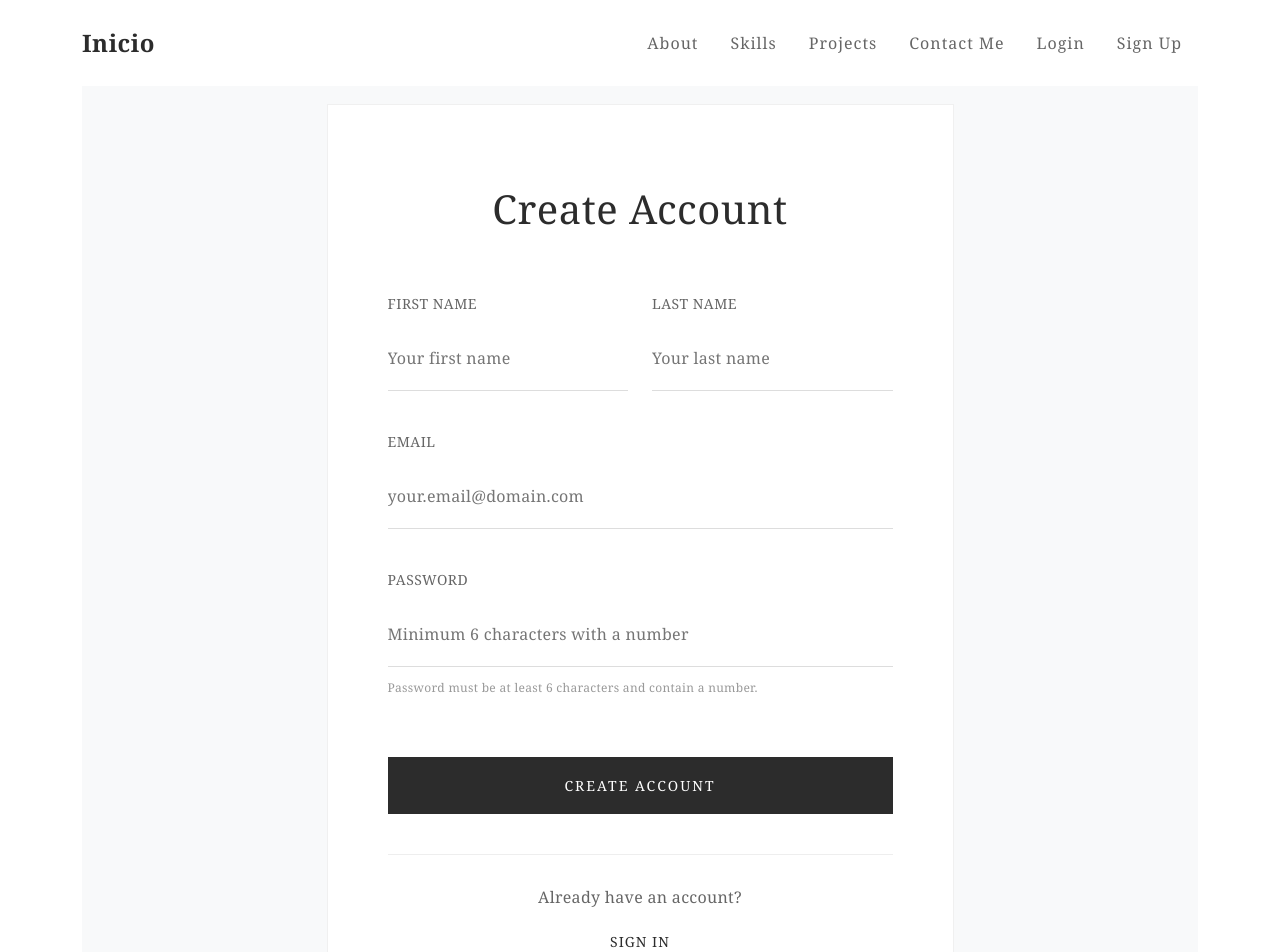
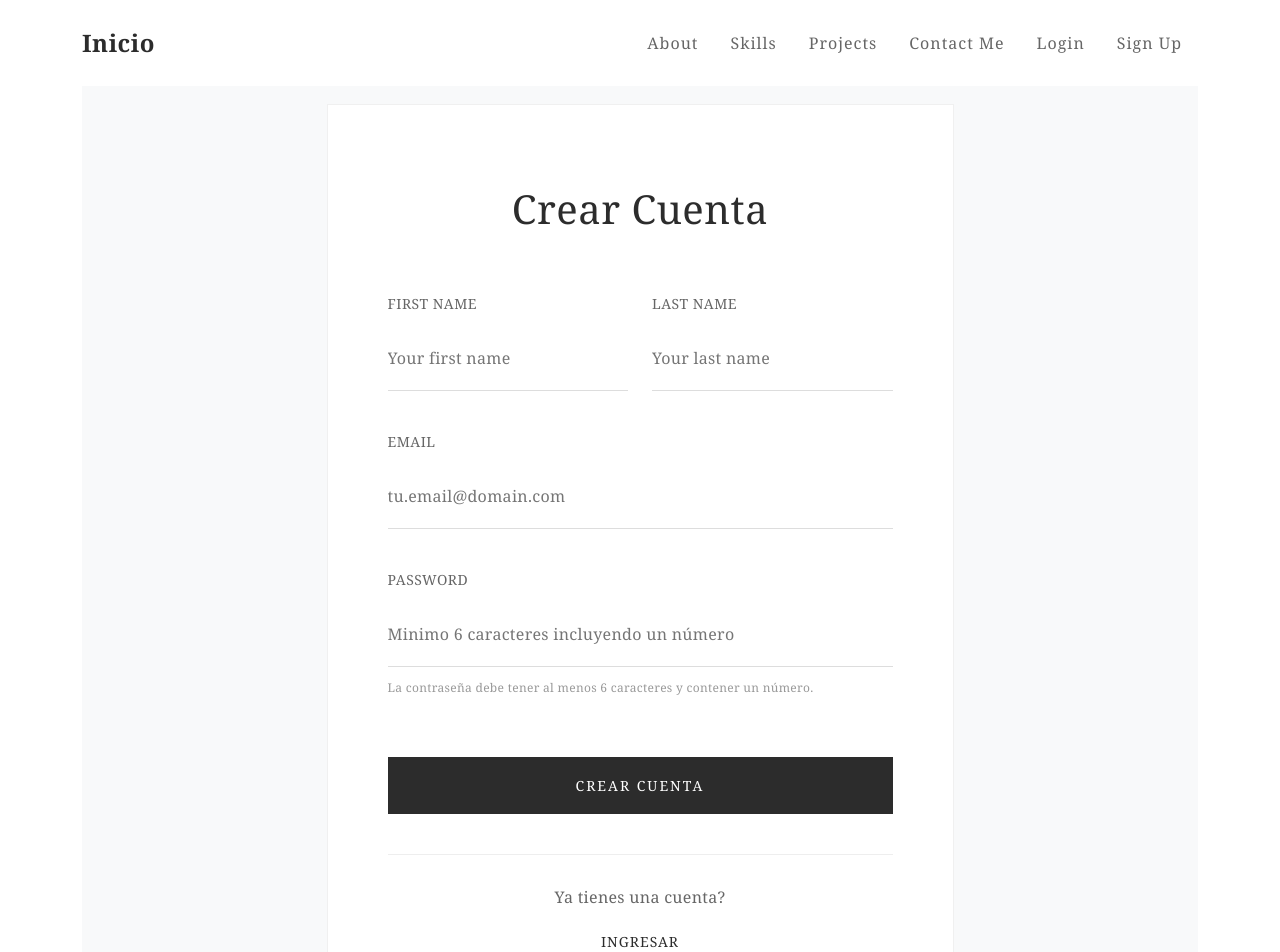
Before and after one commit to Azu-ul/portfolio_front, a React (Vite) app: page /register in a window 1280 px wide. Shown: the top 952 px of the page. Built offline with nearby package versions, Linux system fonts and the light colour scheme.

Commit message:
rutas fix

```diff
--- a/src/components/Contact.jsx
+++ b/src/components/Contact.jsx
@@ -15,7 +15,7 @@ const Contact = () => {
   useEffect(() => {
     const fetchContactData = async () => {
       try {
-        const response = await fetch('http://localhost:5000/api/content/contact');
+        const response = await fetch('https://portfolio-back-h389.onrender.com/api/content/contact');
         if (!response.ok) throw new Error('Error al cargar los datos de contacto');
         const data = await response.json();
         setContactData(data);
--- a/src/components/Footer.jsx
+++ b/src/components/Footer.jsx
@@ -1,4 +1,6 @@
 import React, { useState, useEffect } from 'react';
+
+const BASE_URL = 'https://portfolio-back-h389.onrender.com';
 
 const Footer = () => {
   const [footerData, setFooterData] = useState({});
@@ -9,7 +11,7 @@ const Footer = () => {
   useEffect(() => {
     const fetchFooterData = async () => {
       try {
-        const response = await fetch('http://localhost:5000/api/content/footer');
+        const response = await fetch(`${BASE_URL}/api/content/footer`);
         if (!response.ok) throw new Error('Error al cargar los datos del footer');
         const data = await response.json();
         setFooterData(data);
--- a/src/components/Header.jsx
+++ b/src/components/Header.jsx
@@ -1,5 +1,7 @@
 import React, { useState, useEffect } from 'react';
 import { motion } from 'framer-motion';
+
+const BASE_URL = 'https://portfolio-back-h389.onrender.com';
 
 // También actualizamos el NavBar
 export const MinimalNavBar = () => {
@@ -97,7 +99,7 @@ const Header = () => {
   useEffect(() => {
     const fetchHeaderData = async () => {
       try {
-        const response = await fetch('http://localhost:5000/api/content/header');
+        const response = await fetch(`${BASE_URL}/api/content/header`);
         if (!response.ok) {
           throw new Error('Error al cargar los datos');
         }
--- a/src/components/NavBar.jsx
+++ b/src/components/NavBar.jsx
@@ -9,6 +9,8 @@ const NavBar = () => {
   const navigate = useNavigate();
   const location = useLocation();
   const [showConfirmOverlay, setShowConfirmOverlay] = useState(false);
+
+  const API_BASE_URL = 'https://portfolio-back-h389.onrender.com';
 
   const handleLogout = () => {
     setShowConfirmOverlay(true);
--- a/src/components/Skills.jsx
+++ b/src/components/Skills.jsx
@@ -10,7 +10,8 @@ const Skills = () => {
   useEffect(() => {
     const fetchSkills = async () => {
       try {
-        const response = await axios.get('http://localhost:5000/api/content/skills');
+        // Agregar el prefijo a la ruta relativa
+        const response = await axios.get('https://portfolio-back-h389.onrender.com/api/content/skills');
         setSkills(response.data);
       } catch (error) {
         console.error('Error fetching skills:', error);
--- a/src/pages/ChangePassword.jsx
+++ b/src/pages/ChangePassword.jsx
@@ -49,7 +49,8 @@ export default function ChangePassword() {
 
     try {
       const token = localStorage.getItem('token');
-      await axios.put('http://localhost:5000/api/auth/change-password', formData, {
+      // Agregar el prefijo a la ruta relativa
+      await axios.put('https://portfolio-back-h389.onrender.com/api/auth/change-password', formData, {
         headers: {
           Authorization: `Bearer ${token}`
         }
--- a/src/pages/Login.jsx
+++ b/src/pages/Login.jsx
@@ -50,7 +50,8 @@ export default function Login() {
     setLoading(true);
 
     try {
-      const response = await axios.post('http://localhost:5000/api/auth/login', formData);
+      // Agregar el prefijo a la ruta relativa
+      const response = await axios.post('https://portfolio-back-h389.onrender.com/api/auth/login', formData);
       login(response.data);
       showOverlay('Inicio de sesión exitoso', 'success');
       setTimeout(() => navigate('/'), 1500);
@@ -110,7 +111,7 @@ export default function Login() {
                 color: '#2c2c2c',
                 letterSpacing: '0.5px'
               }}>
-                Sign In
+                Ingresar
               </h2>
 
               <form onSubmit={handleSubmit}>
@@ -126,7 +127,7 @@ export default function Login() {
                     disabled={loading}
                     value={formData.email}
                     onChange={handleInputChange}
-                    placeholder="your.email@domain.com"
+                    placeholder="tu.email@domain.com"
                     style={inputStyle}
                     onFocus={(e) => e.target.style.borderBottomColor = '#2c2c2c'}
                     onBlur={(e) => e.target.style.borderBottomColor = '#ddd'}
@@ -135,7 +136,7 @@ export default function Login() {
 
                 <div style={{ marginBottom: '50px' }}>
                   <label style={labelStyle}>
-                    Password
+                    Contraseña
                   </label>
                   <input
                     type='password'
@@ -145,7 +146,7 @@ export default function Login() {
                     disabled={loading}
                     value={formData.password}
                     onChange={handleInputChange}
-                    placeholder="Your password"
+                    placeholder="Tu contraseña"
                     style={inputStyle}
                     onFocus={(e) => e.target.style.borderBottomColor = '#2c2c2c'}
                     onBlur={(e) => e.target.style.borderBottomColor = '#ddd'}
@@ -173,7 +174,7 @@ export default function Login() {
                   onMouseEnter={(e) => !loading && (e.target.style.backgroundColor = '#1a1a1a')}
                   onMouseLeave={(e) => !loading && (e.target.style.backgroundColor = '#2c2c2c')}
                 >
-                  {loading ? 'Signing in...' : 'Sign In'}
+                  {loading ? 'Ingresando...' : 'Ingresar'}
                 </button>
               </form>
 
@@ -188,7 +189,7 @@ export default function Login() {
                   fontSize: '16px',
                   letterSpacing: '0.3px'
                 }}>
-                  Don't have an account?
+                  No tienes una cuenta?
                 </p>
                 <Link
                   to="/register"
@@ -212,7 +213,7 @@ export default function Login() {
                     e.target.style.borderColor = '#2c2c2c';
                   }}
                 >
-                  Create Account
+                  Crear Cuenta
                 </Link>
               </div>
 
@@ -232,7 +233,7 @@ export default function Login() {
                   onMouseEnter={(e) => e.target.style.color = '#666'}
                   onMouseLeave={(e) => e.target.style.color = '#999'}
                 >
-                  Forgot your password?
+                  Olvidaste la contraseña?
                 </Link>
               </div>
             </div>
--- a/src/pages/Register.jsx
+++ b/src/pages/Register.jsx
@@ -61,7 +61,7 @@ export default function Register() {
     }
 
     try {
-      const emailExists = await axios.get(`http://localhost:5000/api/auth/check-email-exists?email=${formData.email}`);
+      const emailExists = await axios.get(`https://portfolio-back-h389.onrender.com/api/auth/check-email-exists?email=${formData.email}`);
       if (emailExists.data.exists) {
         showOverlay('El email ya está registrado.', 'error');
         return false;
@@ -89,10 +89,10 @@ export default function Register() {
     setLoading(true);
 
     try {
-      await axios.post('http://localhost:5000/api/auth/register', formData);
+      await axios.post('https://portfolio-back-h389.onrender.com/api/auth/register', formData);
       showOverlay('Usuario registrado con éxito.', 'success');
 
-      const loginResponse = await axios.post('http://localhost:5000/api/auth/login', {
+      const loginResponse = await axios.post('https://portfolio-back-h389.onrender.com/api/auth/login', {
         email: formData.email,
         password: formData.password
       });
@@ -157,7 +157,7 @@ export default function Register() {
                 color: '#2c2c2c',
                 letterSpacing: '0.5px'
               }}>
-                Create Account
+                Crear Cuenta
               </h2>
 
               <form onSubmit={handleSubmit}>
@@ -207,7 +207,7 @@ export default function Register() {
                     disabled={loading}
                     value={formData.email}
                     onChange={handleInputChange}
-                    placeholder="your.email@domain.com"
+                    placeholder="tu.email@domain.com"
                     style={inputStyle}
                     onFocus={(e) => e.target.style.borderBottomColor = '#2c2c2c'}
                     onBlur={(e) => e.target.style.borderBottomColor = '#ddd'}
@@ -224,7 +224,7 @@ export default function Register() {
                     disabled={loading}
                     value={formData.password}
                     onChange={handleInputChange}
-                    placeholder="Minimum 6 characters with a number"
+                    placeholder="Minimo 6 caracteres incluyendo un número"
                     style={inputStyle}
                     onFocus={(e) => e.target.style.borderBottomColor = '#2c2c2c'}
                     onBlur={(e) => e.target.style.borderBottomColor = '#ddd'}
@@ -235,7 +235,7 @@ export default function Register() {
                     marginTop: '12px',
                     letterSpacing: '0.3px'
                   }}>
-                    Password must be at least 6 characters and contain a number.
+                    La contraseña debe tener al menos 6 caracteres y contener un número.
                   </div>
                 </div>
 
@@ -261,7 +261,7 @@ export default function Register() {
                   onMouseEnter={(e) => !loading && (e.target.style.backgroundColor = '#1a1a1a')}
                   onMouseLeave={(e) => !loading && (e.target.style.backgroundColor = '#2c2c2c')}
                 >
-                  {loading ? 'Creating account...' : 'Create Account'}
+                  {loading ? 'Creando cuenta...' : 'Crear Cuenta'}
                 </button>
               </form>
 
@@ -276,7 +276,7 @@ export default function Register() {
                   fontSize: '16px',
                   letterSpacing: '0.3px'
                 }}>
-                  Already have an account?
+                  Ya tienes una cuenta?
                 </p>
                 <Link
                   to="/login"
@@ -300,7 +300,7 @@ export default function Register() {
                     e.target.style.borderColor = '#2c2c2c';
                   }}
                 >
-                  Sign In
+                  Ingresar
                 </Link>
               </div>
             </div>
--- a/src/pages/ResetPassword.jsx
+++ b/src/pages/ResetPassword.jsx
@@ -53,7 +53,7 @@ export default function ResetPassword() {
     setLoading(true);
 
     try {
-      await axios.put('http://localhost:5000/api/auth/reset-password', formData);
+      await axios.put('https://portfolio-back-h389.onrender.com/api/auth/reset-password', formData);
       showOverlay('Contraseña reseteada con éxito. Por favor inicia sesión.', 'success');
       setTimeout(() => navigate('/login'), 2000);
     } catch (error) {
@@ -112,7 +112,7 @@ export default function ResetPassword() {
                 color: '#2c2c2c',
                 letterSpacing: '0.5px'
               }}>
-                Reset Password
+                Resetear Contraseña
               </h2>
 
               <form onSubmit={handleSubmit}>
@@ -126,7 +126,7 @@ export default function ResetPassword() {
                     disabled={loading}
                     value={formData.email}
                     onChange={handleInputChange}
-                    placeholder="your.email@domain.com"
+                    placeholder="tu.email@domain.com"
                     style={inputStyle}
                     onFocus={(e) => e.target.style.borderBottomColor = '#2c2c2c'}
                     onBlur={(e) => e.target.style.borderBottomColor = '#ddd'}
@@ -143,7 +143,7 @@ export default function ResetPassword() {
                     disabled={loading}
                     value={formData.newPassword}
                     onChange={handleInputChange}
-                    placeholder="New password"
+                    placeholder="Nueva contraseña"
                     style={inputStyle}
                     onFocus={(e) => e.target.style.borderBottomColor = '#2c2c2c'}
                     onBlur={(e) => e.target.style.borderBottomColor = '#ddd'}
@@ -160,7 +160,7 @@ export default function ResetPassword() {
                     disabled={loading}
                     value={formData.confirmPassword}
                     onChange={handleInputChange}
-                    placeholder="Confirm your password"
+                    placeholder="Confirmar contraseña"
                     style={inputStyle}
                     onFocus={(e) => e.target.style.borderBottomColor = '#2c2c2c'}
                     onBlur={(e) => e.target.style.borderBottomColor = '#ddd'}
@@ -189,7 +189,7 @@ export default function ResetPassword() {
                   onMouseEnter={(e) => !loading && (e.target.style.backgroundColor = '#1a1a1a')}
                   onMouseLeave={(e) => !loading && (e.target.style.backgroundColor = '#2c2c2c')}
                 >
-                  {loading ? 'Resetting...' : 'Reset Password'}
+                  {loading ? 'Reseteando contraseña...' : 'Resetear Contraseña'}
                 </button>
               </form>
 
@@ -204,7 +204,7 @@ export default function ResetPassword() {
                   fontSize: '16px',
                   letterSpacing: '0.3px'
                 }}>
-                  Remember your password?
+                  Recuerdas tu contraseña?
                 </p>
                 <Link
                   to="/login"
@@ -228,7 +228,7 @@ export default function ResetPassword() {
                     e.target.style.borderColor = '#2c2c2c';
                   }}
                 >
-                  Back to Login
+                  Volver al Ingreso
                 </Link>
               </div>
             </div>
```
Also changed, not shown: src/components/Projects.jsx (+9 -2 lines), src/pages/MiCuenta.jsx (+11 -11 lines), src/styles/utilities.css (deleted).
